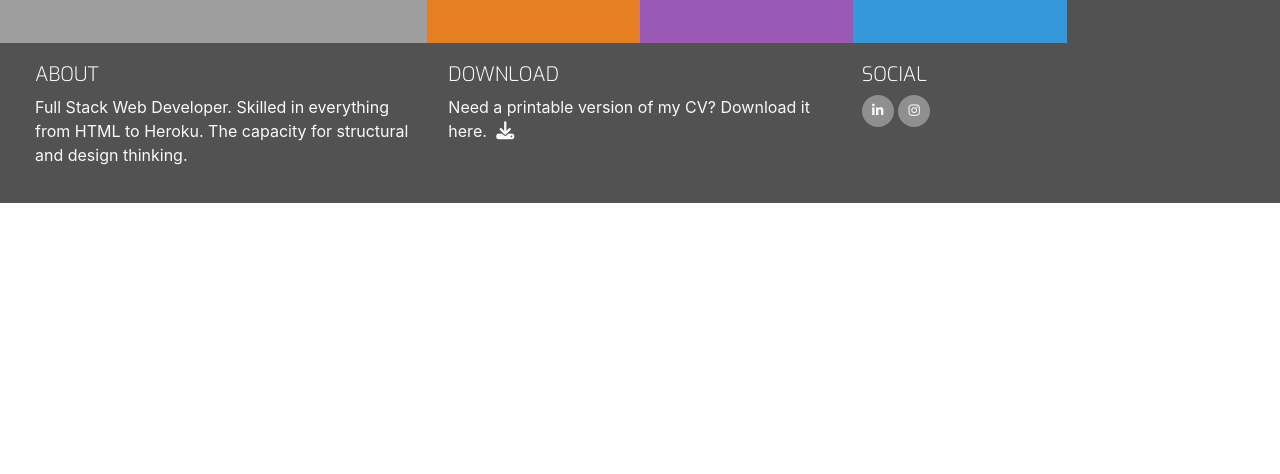
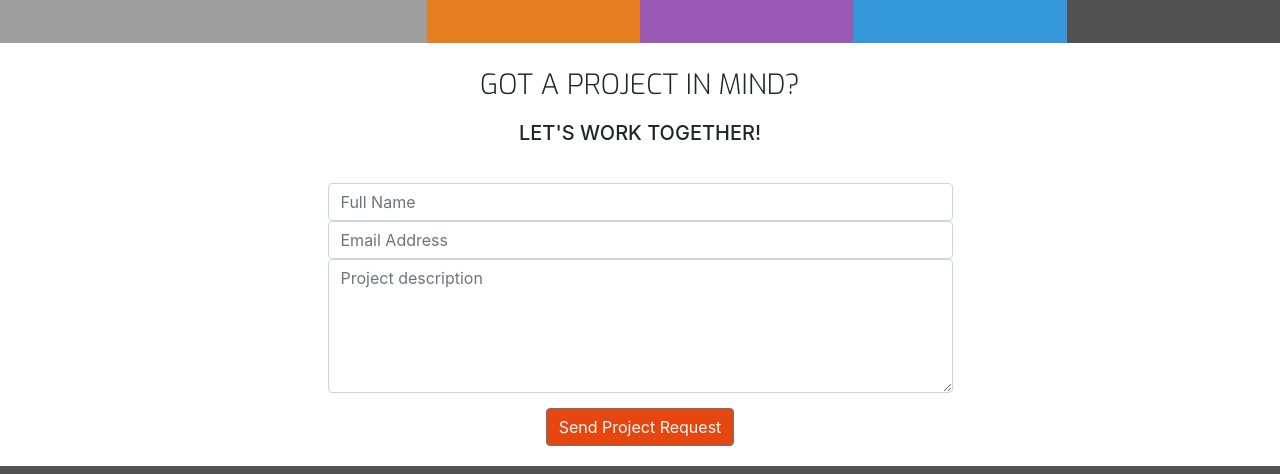
Before and after one commit to RoBizMan/Rob_Tiffert_CV, a plain HTML site: page contact.html in a window 1280 px wide. Shown: the part 326-800 px from the top of the page. Drawn offline with nearby package versions, Linux system fonts and the light colour scheme; grey boxes are pictures that could not be loaded.

Commit message:
Style contact.html and add contact form

```diff
--- a/assets/css/style.css
+++ b/assets/css/style.css
@@ -16,6 +16,10 @@
 
 .bg-color-personal-info {
     background-color: #f4f4f4;
+}
+
+.bg-color-contact {
+    background-color: #fff;
 }
 
 .ui-menu-color-home {
@@ -335,3 +339,36 @@ footer {
 .history-items {
     margin-bottom: 30px;
 }
+
+/* ---------- Contact Form ---------- */
+
+.contact-heading {
+    font-family: "Exo", sans-serif;
+    font-weight: 300;
+    margin-top: 25px;
+    margin-bottom: 20px;
+}
+
+.center-form {
+    padding-top: 10px;
+    margin: 0 auto;
+    max-width: 70%;
+}
+
+button[type="submit"] {
+    margin-top: 15px;
+    margin-bottom: 20px;
+    color: #fafafa;
+    background-color: #e84610;
+}
+
+/* ---------- Media Queries ---------- */
+
+@media(min-width: 992px) {
+    .center-form {
+        padding-top: 30px;
+        margin: 0 auto;
+        min-height: 240px;
+        max-width: 50%;
+    }
+}
--- a/contact.html
+++ b/contact.html
@@ -51,10 +51,30 @@
                 </div>
             </div>
         </div>
-
     </header>
 
-    <section>
+    <section class="container-fluid">
+        <div class="row bg-color-contact">
+            <div class="col">
+                <h3 class="contact-heading uppercase text-center">Got a project in mind?</h3>
+                <h5 class="uppercase text-center">Let's work together!</h5>
+                <div class="center-form">
+                    <form>
+                        <input type="text" name="name" id="fullname" class="form-control" placeholder="Full Name"
+                            required />
+                        <input type="email" name="email" id="emailaddress" class="form-control"
+                            placeholder="Email Address" required />
+                        <textarea rows="5" name="projectsummary" id="projectsummary" class="form-control"
+                            placeholder="Project description" required></textarea>
+                        <div class="form-row text-center">
+                            <div class="col">
+                                <button type="submit" class="btn btn-secondary">Send Project Request</button>
+                            </div>
+                        </div>
+                    </form>
+                </div>
+            </div>
+        </div>
 
     </section>
 
@@ -95,7 +115,6 @@
                 </ul>
             </div>
         </div>
-
     </footer>
 
 </body>
```
